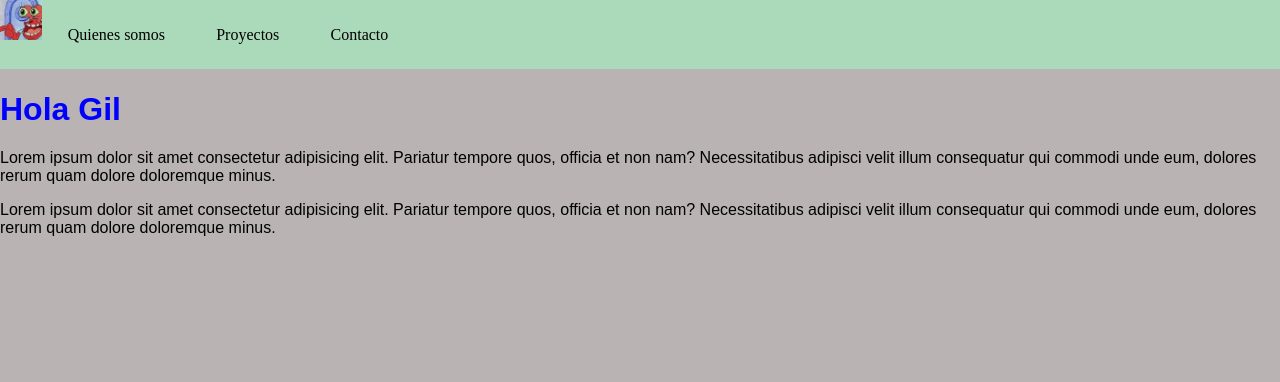
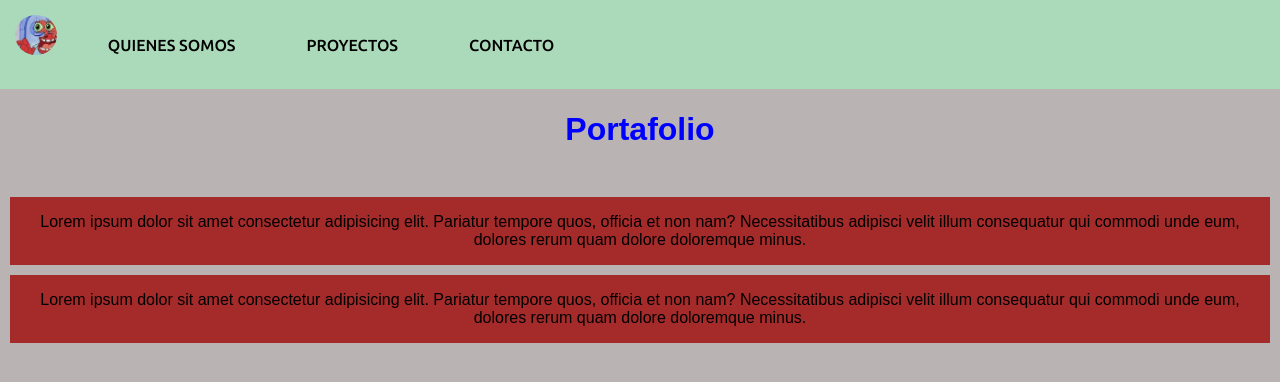
Before and after one commit to ShadowstormyXD/bu, a plain HTML site: page index.html in a window 1280 px wide. Drawn offline with Linux system fonts and the light colour scheme.

Commit message:
nav improvement

```diff
--- a/index.html
+++ b/index.html
@@ -15,8 +15,9 @@ Sobre atributos de eventos:
 <head>
     <meta charset="UTF-8">
     <meta name="viewport" content="width=device-width, initial-scale=1.0">
-    <title>Portfolio</title>
-    <link rel="stylesheet" href="styles.css">
+    <title>Portafolio</title>
+	<link rel="stylesheet" href="styles.css">
+	<link href="https://fonts.googleapis.com/css2?family=Ubuntu:wght@500&display=swap" rel="stylesheet">
 
 
 
@@ -28,19 +29,25 @@ Sobre atributos de eventos:
                 <a href="#inicio" class="logoA"><img src="Bob2.jpg" class="logoImg"></a>
             </li>
            <li>
-               <a href="https://www.google.com.ar/" class="navItem">Quienes somos</a>
+               <a href="#" class="navItem">QUIENES SOMOS</a>
             </li>
            <li>
-                <a href="https://www.google.com.ar/" class="navItem">Proyectos</a>
+                <a href="#" class="navItem">PROYECTOS</a>
             </li>
            <li>
-                <a href="#Contacto" class="navItem">Contacto</a>
+                <a href="#Contacto" class="navItem">CONTACTO</a>
             </li>
        </ul>
-    </nav>
+	</nav>
+
+
+
     <header>
-        <h1>Hola Gil</h1>
-    </header>
+		<h1>Portafolio</h1>
+		<img src="" alt="">
+	</header>
+
+
     <main>
         <section>
             <p id="Contacto">Lorem ipsum dolor sit amet consectetur adipisicing elit. Pariatur tempore quos, officia et non nam? Necessitatibus adipisci velit illum consequatur qui commodi unde eum, dolores rerum quam dolore doloremque minus.</p>
--- a/styles.css
+++ b/styles.css
@@ -1,6 +1,7 @@
 body{
     margin: 0;
     background-color: rgb(185, 179, 179);
+    font-family: 'Ubuntu', sans-serif;
 }
 
 /* Nav */
@@ -21,6 +22,7 @@ ul{
 li{
     height: inherit;
     margin: 0;
+    padding:10px;
 
 }
 .logoA{
@@ -28,6 +30,8 @@ li{
 }
 .logoImg {
     height: inherit;
+    border-radius:100%;
+    padding:5px;
 }
 .navItem{
     display: block;
@@ -40,17 +44,25 @@ li{
 
 .navItem:hover{
     background-color: royalblue;
+    border:2px;
+    border-color: black;
 }
 
-h1{
+header h1{
     color: blue;
     font-family: sofia-pro-soft, sans-serif;
 font-style: normal;
 font-weight: 700;
+text-align: center;
 }
 
-p{
+main p{
     font-family: sofia-pro-soft, sans-serif;
 font-style: normal;
 font-weight: 300;
+text-align: center;
+background-color: brown;
+padding:1em;
+margin:10px;
+
 }
```
